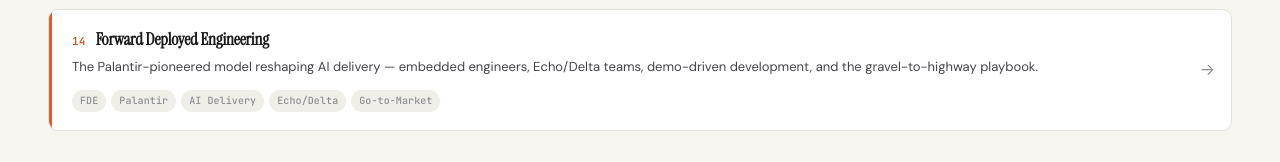
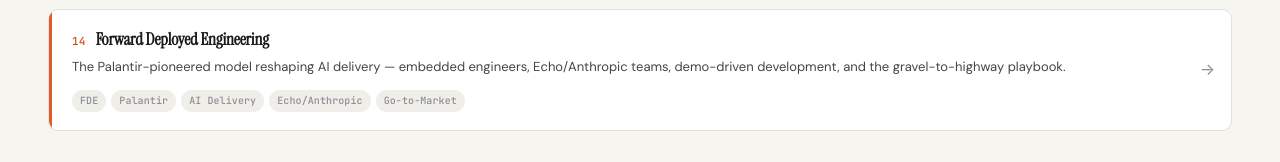
Before and after one commit to gmaheshraju/Hands-on-AgenticAI, a React (Vite) app: page / in a window 1280 px wide. Shown: the part 2123-2285 px from the top of the page. Built offline with nearby package versions, Linux system fonts and the light colour scheme.

Commit message:
chore: rename Delta to Anthropic in FDE post, diagram, and README

```diff
--- a/src/pages/Blog.jsx
+++ b/src/pages/Blog.jsx
@@ -110,8 +110,8 @@
     slug: 'forward-deployed-engineering',
     number: '14',
     title: 'Forward Deployed Engineering',
-    subtitle: 'The Palantir-pioneered model reshaping AI delivery — embedded engineers, Echo/Delta teams, demo-driven development, and the gravel-to-highway playbook.',
-    tags: ['FDE', 'Palantir', 'AI Delivery', 'Echo/Delta', 'Go-to-Market'],
+    subtitle: 'The Palantir-pioneered model reshaping AI delivery — embedded engineers, Echo/Anthropic teams, demo-driven development, and the gravel-to-highway playbook.',
+    tags: ['FDE', 'Palantir', 'AI Delivery', 'Echo/Anthropic', 'Go-to-Market'],
     ready: true,
   },
 ];
--- a/src/pages/blog/ForwardDeployedEngineering.jsx
+++ b/src/pages/blog/ForwardDeployedEngineering.jsx
@@ -158,13 +158,13 @@
   return (
     <div>
       <SectionHead
-        title="Echo and Delta teams"
+        title="Echo and Anthropic teams"
         desc="Palantir's FDE model runs on two complementary team types &mdash; like a miniature startup embedded inside each customer."
       />
 
       <FadeIn>
         <svg viewBox="0 0 760 280" fill="none" xmlns="http://www.w3.org/2000/svg" style={{ width: '100%', marginBottom: 24, borderRadius: 'var(--radius-md)', background: 'var(--bg-code)', padding: 20 }}>
-          <text x="380" y="24" textAnchor="middle" fill="var(--text-muted)" fontSize="11" fontFamily="var(--font-mono)">ECHO + DELTA TEAM MODEL</text>
+          <text x="380" y="24" textAnchor="middle" fill="var(--text-muted)" fontSize="11" fontFamily="var(--font-mono)">ECHO + ANTHROPIC TEAM MODEL</text>
 
           {/* Echo Team */}
           <rect x="30" y="50" width="330" height="200" rx="12" fill="var(--bg-card)" stroke="var(--text-accent)" strokeWidth="1.5" />
@@ -180,9 +180,9 @@
           <rect x="50" y="218" width="290" height="22" rx="4" fill="var(--bg-accent)" />
           <text x="195" y="233" textAnchor="middle" fill="var(--text-accent)" fontSize="10" fontWeight="600" fontFamily="var(--font-mono)">IDENTIFIES WHERE VALUE LIVES</text>
 
-          {/* Delta Team */}
+          {/* Anthropic Team */}
           <rect x="400" y="50" width="330" height="200" rx="12" fill="var(--bg-card)" stroke="var(--border)" strokeWidth="1.5" />
-          <text x="565" y="74" textAnchor="middle" fill="var(--text-h)" fontSize="13" fontWeight="600" fontFamily="var(--font-display)">Delta Team</text>
+          <text x="565" y="74" textAnchor="middle" fill="var(--text-h)" fontSize="13" fontWeight="600" fontFamily="var(--font-display)">Anthropic Team</text>
           <text x="565" y="92" textAnchor="middle" fill="var(--text-muted)" fontSize="10" fontFamily="var(--font-mono)">rapid prototypers &bull; &ldquo;pain eaters&rdquo;</text>
 
           <text x="420" y="120" fill="var(--text-p)" fontSize="11" fontFamily="var(--font-body)">&#8227; Highly efficient software engineers</text>
@@ -210,24 +210,24 @@
         </svg>
       </FadeIn>
 
-      <FadeIn><Decision question="How do Echo and Delta teams collaborate?">
+      <FadeIn><Decision question="How do Echo and Anthropic teams collaborate?">
         <Pill type="green">Echo finds the problem</Pill> Echo team members have lived the client&rsquo;s reality. A former military intelligence officer knows exactly which analyst workflows are broken. A former hospital administrator knows which patient data flows are manual. They&rsquo;re hired because they&rsquo;re domain rebels &mdash; people who see what&rsquo;s broken and believe technology can fix it.
         <br /><br />
-        <Pill type="amber">Delta builds the solution</Pill> Delta engineers take Echo&rsquo;s insights and build functional prototypes fast. Not beautiful code &mdash; working code. A demo in days, not months. The prototype proves value to the executive sponsor, which funds deeper engagement.
+        <Pill type="amber">Anthropic builds the solution</Pill> Anthropic engineers take Echo&rsquo;s insights and build functional prototypes fast. Not beautiful code &mdash; working code. A demo in days, not months. The prototype proves value to the executive sponsor, which funds deeper engagement.
         <br /><br />
-        <Pill type="green">Together: a startup inside the customer</Pill> Echo handles the &ldquo;what&rdquo; and &ldquo;why.&rdquo; Delta handles the &ldquo;how&rdquo; and &ldquo;when.&rdquo; Initial results arrive within months, not the multi-year timelines of traditional enterprise software.
+        <Pill type="green">Together: a startup inside the customer</Pill> Echo handles the &ldquo;what&rdquo; and &ldquo;why.&rdquo; Anthropic handles the &ldquo;how&rdquo; and &ldquo;when.&rdquo; Initial results arrive within months, not the multi-year timelines of traditional enterprise software.
       </Decision></FadeIn>
 
       <FadeIn>
         <Insight tag="Staff+ signal">
-          In interviews, reference this model when discussing how to structure customer-engineering teams. The Echo/Delta split is a concrete alternative to &ldquo;we assign a solutions engineer.&rdquo; It shows you understand that domain discovery and rapid engineering are different skills that work best as separate, paired roles.
+          In interviews, reference this model when discussing how to structure customer-engineering teams. The Echo/Anthropic split is a concrete alternative to &ldquo;we assign a solutions engineer.&rdquo; It shows you understand that domain discovery and rapid engineering are different skills that work best as separate, paired roles.
         </Insight>
       </FadeIn>
 
       <FadeIn><Decision question="What makes a great FDE hire?">
         <Pill type="green">For Echo roles</Pill> Former practitioners from the target domain who are technically curious. Ex-military intelligence analysts. Healthcare data scientists. Financial compliance officers. They must be &ldquo;heretics&rdquo; &mdash; people who are frustrated with the status quo and believe in technology-driven change.
         <br /><br />
-        <Pill type="green">For Delta roles</Pill> Strong engineers who thrive in ambiguity. They write working code fast, not perfect code slowly. Comfortable with imperfect requirements, shifting priorities, and demo-driven development. High pain tolerance for messy customer environments.
+        <Pill type="green">For Anthropic roles</Pill> Strong engineers who thrive in ambiguity. They write working code fast, not perfect code slowly. Comfortable with imperfect requirements, shifting priorities, and demo-driven development. High pain tolerance for messy customer environments.
         <br /><br />
         <Pill type="red">Anti-pattern</Pill> Engineers who optimize for code quality over speed. Someone who wants a clear spec before writing line one won&rsquo;t survive the FDE environment. Also: engineers who can&rsquo;t communicate with non-technical stakeholders.
       </Decision></FadeIn>
@@ -401,7 +401,7 @@
       </FadeIn>
 
       <FadeIn><Decision question="Org design: 'How would you structure an AI engineering team?'">
-        <Pill type="green">Reference Echo/Delta</Pill> &ldquo;I&rsquo;d consider Palantir&rsquo;s Echo/Delta model. Echo team members are domain experts from the customer&rsquo;s field &mdash; they know what problems are worth solving. Delta engineers are rapid prototypers who build working solutions fast. Together they operate like a mini startup inside the customer.&rdquo;
+        <Pill type="green">Reference Echo/Anthropic</Pill> &ldquo;I&rsquo;d consider Palantir&rsquo;s Echo/Anthropic model. Echo team members are domain experts from the customer&rsquo;s field &mdash; they know what problems are worth solving. Anthropic engineers are rapid prototypers who build working solutions fast. Together they operate like a mini startup inside the customer.&rdquo;
         <br /><br />
         <Pill type="amber">Address the feedback loop</Pill> &ldquo;Critical: there must be a product team back at HQ whose job is to absorb patterns from FDE engagements. Without this, you&rsquo;re running a consulting firm. With it, every customer engagement makes the product better for all customers.&rdquo;
         <br /><br />
```
Also changed, not shown: 2 other files (tests, documents, lock files or other folders).
